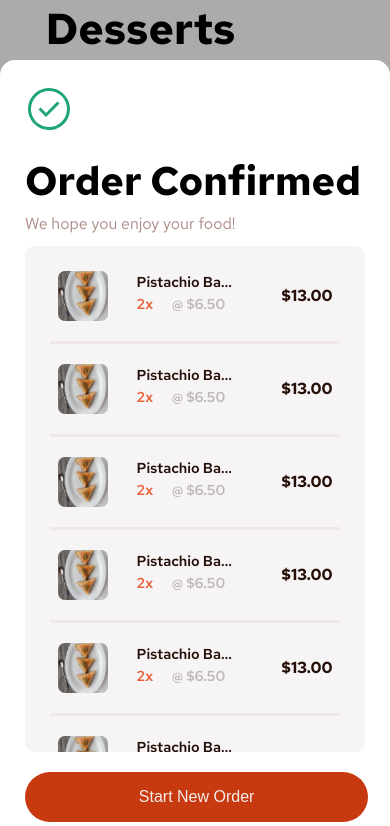
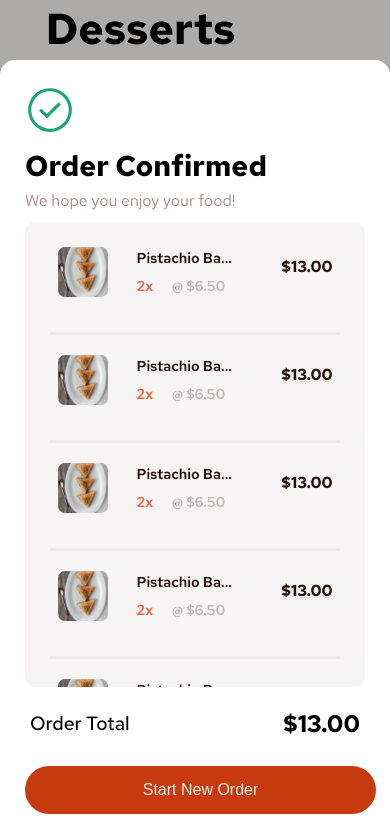
Before and after one commit to JeffDev-play/projeto-product-list, a plain HTML site: page index.html in a window 390 px wide. Shown: the top 826 px of the page. Drawn offline with Linux system fonts and the light colour scheme.

Commit message:
Corrigindo responsividade do Order Confirmed

```diff
--- a/index.html
+++ b/index.html
@@ -274,13 +274,11 @@
             </div>
             <p id="priceTotal">$13.00</p>
           </section>
-          <hr>
-          <section id="orderTotal">
+      </div>
+       <section id="orderTotal">
               <p>Order Total</p>
               <p id="orderTotalValue">$13.00</p>
-          </section>
-      </div>
-
+       </section>
       <button>Start New Order</button>
     </div>
   </div>
--- a/styles/mediaquery-desktop.css
+++ b/styles/mediaquery-desktop.css
@@ -155,7 +155,7 @@ div#OrderConfirmed {
 }
 
 div#OrderConfirmed div#listConfirmed {
-    max-height: 310px;
+    max-height: 330px;
 }
 
 div#listConfirmed > section.prodConfirmed  img {
--- a/styles/mediaquery-tablet.css
+++ b/styles/mediaquery-tablet.css
@@ -57,6 +57,20 @@ section#cart > div.carbon > p {
     font-size: 16px;
 }
 
+div#OrderConfirmed h1 {
+    font-size: 2.2em;
+    margin-bottom: 3px;
+}
+
+div#OrderConfirmed p {
+    font-size: 1.1em;
+    margin-bottom: 4px;
+}
+
+div#OrderConfirmed img {
+   width: 60px;
+}
+
 div#listConfirmed > section.prodConfirmed  img {
     width: 70px;
     height: 70px;
--- a/styles/style.css
+++ b/styles/style.css
@@ -295,37 +295,47 @@ div#background {
     background-color: rgba(0, 0, 0, 0.315);
     position: fixed;
     top: 0px;
+    left: 0px;
     z-index: 10;
     width: 100vw;
     height: 100vh;
 }
 
 div#OrderConfirmed {
+    display: flex;
+    flex-direction: column;
     background-color: white;
     border-radius: 15px;
     padding: 25px;
-    line-height: 2.7em;
+    line-height: 2.1em;
     margin-top: 60px;
-    width: 100vw;
+    width: 100dvw;
 }
 
 div#OrderConfirmed h1 {
-    margin-top: 10px;
-    font-size: 2.5em;
+    font-size: 1.8em;
+    transition: font-size 1s;
+}
+
+div#OrderConfirmed img {
+   width: 50px;
+   margin-bottom: 15px;
+   transition: width 1s;
 }
 
 div#OrderConfirmed p {
     color: hsl(7, 20%, 60%);
+    margin-bottom: 5px;
+    transition: font-size 1s;
 }
 
 div#OrderConfirmed div#listConfirmed {
+    display: flex;
+    flex-direction: column;
     background-color: hsl(0, 11%, 96%);
     border-radius: 10px;
     padding: 25px;
-    display: flex;
-    flex-direction: column;
     overflow-y: auto;
-    max-height: 60vh;
 }
 
 div#listConfirmed > section.prodConfirmed {
@@ -393,15 +403,19 @@ section.prodConfirmed > p#priceTotal {
     transition: font-size 1s;
 }
 
-div#listConfirmed > section#orderTotal {
+div#OrderConfirmed section#orderTotal {
     display: flex;
     flex-direction: row;
     justify-content: space-between;
+    margin-left: 5px;
+    margin-right: 5px;
+    margin-top: 20px;
 }
 
 section#orderTotal > p {
     font-weight: 500;
     color: black;
+    font-size: 1.2em;
 }
 
 section#orderTotal > p#orderTotalValue {
@@ -410,13 +424,15 @@ section#orderTotal > p#orderTotalValue {
 }
 
 div#OrderConfirmed > button {
-    display: block;
+    display: flex;
+    justify-content: center;
     margin: auto;
     margin-top: 20px;
+    margin-bottom: 5px;
     border: none;
     border-radius: 30px;
-    padding: 10px;
-    width: 88vw;
+    padding: 15px;
+    width: 90dvw;
     height: 50px;
     background-color: hsl(14, 86%, 42%);
     color: hsl(13, 31%, 94%);
```
